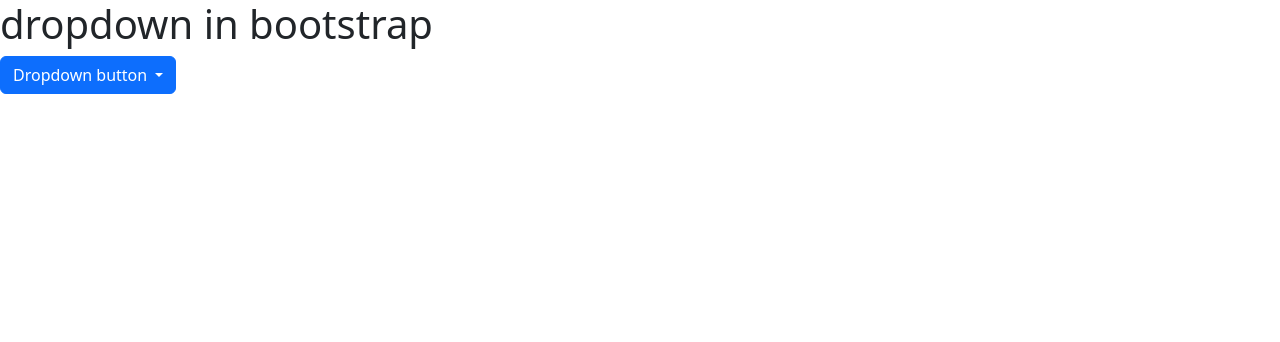
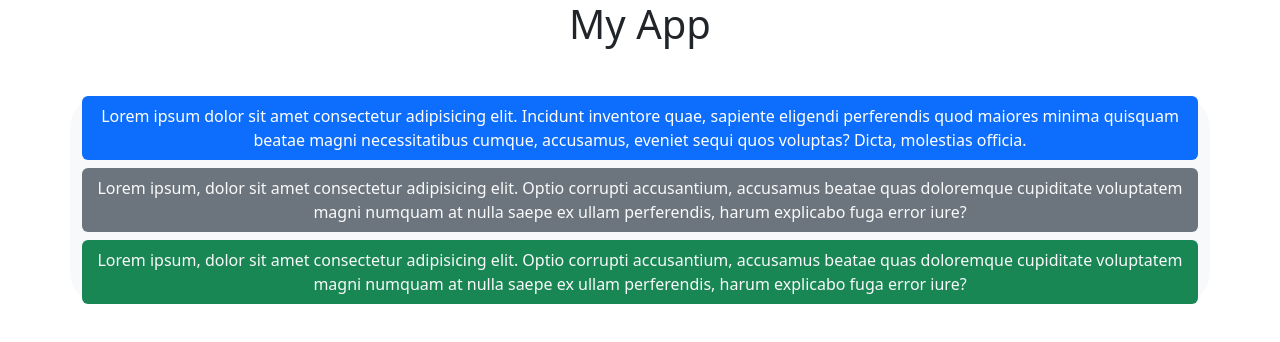
Before and after one commit to abyssiniatech/Bootstrap5_course, a website: page index.html in a window 1280 px wide. Drawn offline with nearby package versions, Linux system fonts and the light colour scheme; files that its build step writes are made by us from their sources.

Commit message:
display paragraph in bootstrap

```diff
--- a/index.html
+++ b/index.html
@@ -9,19 +9,17 @@
     <link rel="stylesheet" href="index.css">
 </head>
 <body>
-    <h1>dropdown in bootstrap</h1>
-      <!-- dropdown -->
-       <div class="dropdown">
-        <button class ="btn btn-primary dropdown-toggle"   dat-bs-toggle="dropdown">
-            Dropdown button
-        </button>
 
+            <h1 class=" container  text-center ">My App </h1>
 
-        <ul class="dropdown-menu" >
-            <li> <a href='#' class="dropdown-item">Menu</a> </li>
-            <li><a href='#' class="dropdown-item">about </a></li>
-            <li><a href='#' class="dropdown-item">contact </a></li>
-        </ul>
+       <div class="container bg-light mt-5 rounded-5 text-center">
+         <div class="row">
+         <div class="col md-4 d-flex flex-column justify-content-center align-items-center">
+                <p class="text-center text-bg-primary rounded mx-auto my-auto p-2">Lorem ipsum dolor sit amet consectetur adipisicing elit. Incidunt inventore quae, sapiente eligendi perferendis quod maiores minima quisquam beatae magni necessitatibus cumque, accusamus, eveniet sequi quos voluptas? Dicta, molestias officia.</p>
+                <p class="bg-secondary text-light my-auto mx-auto rounded p-2 mt-2">Lorem ipsum, dolor sit amet consectetur adipisicing elit. Optio corrupti accusantium, accusamus beatae quas doloremque cupiditate voluptatem magni numquam at nulla saepe ex ullam perferendis, harum explicabo fuga error iure?</p>
+                <p class="bg-success text-light my-auto mx-auto rounded p-2 mt-2">Lorem ipsum, dolor sit amet consectetur adipisicing elit. Optio corrupti accusantium, accusamus beatae quas doloremque cupiditate voluptatem magni numquam at nulla saepe ex ullam perferendis, harum explicabo fuga error iure?</p>
+         </div>
+         </div>
        </div>
 
 </body>
```
